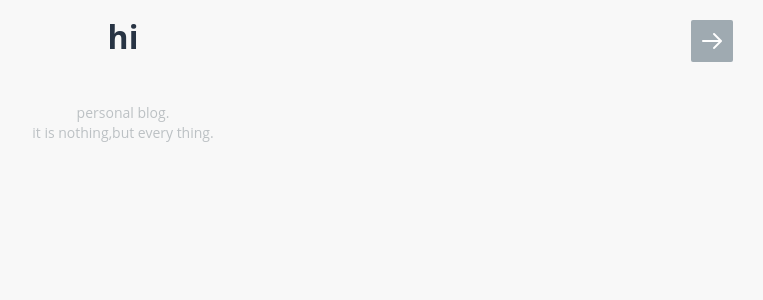
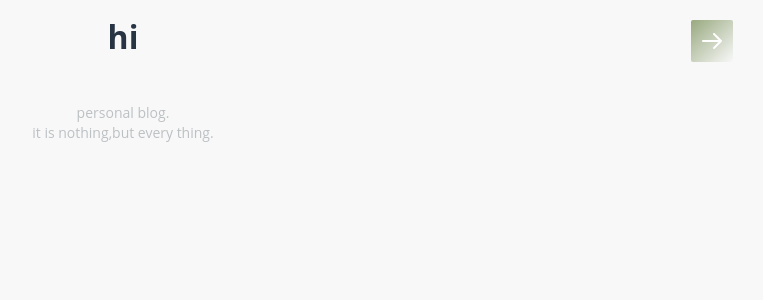
Before and after one commit to linbinhan/linbinhan.github.io, a Jekyll site: the page built from index.html, in a window 1280 px wide. Shown: the top 300 px of the page, without its empty margins (517-1280 px from the left). Built offline with Jekyll 4.4.1, drawn with Linux system fonts in a browser that asks for light colours.

Commit message:
Update main.sass

```diff
--- a/css/main.sass
+++ b/css/main.sass
@@ -17,10 +17,10 @@ $font: 'Open Sans', 'Hiragino Sans GB', sans-serif
 
 // # Sidebar Background Gradient
 
-$gradient-start: #C2E987
-$gradient-end:   #6b6366
+$gradient-start: #698244
+$gradient-end:   #f8f8f8
 
-$sidebar-bg: #9faab1
+$sidebar-bg: linear-gradient(136deg, $gradient-start, $gradient-end)
 
 
 // # Sidebar Left
```
